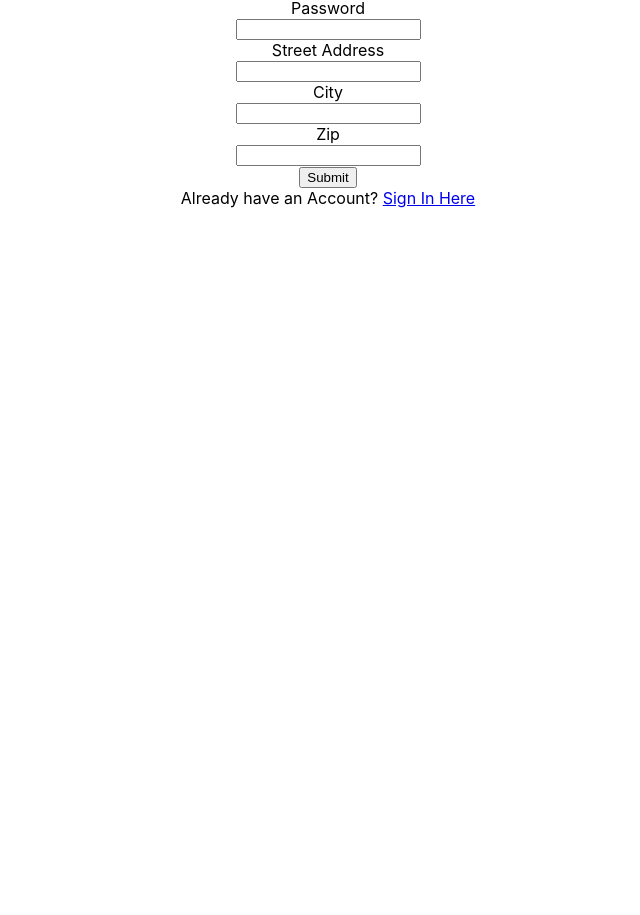
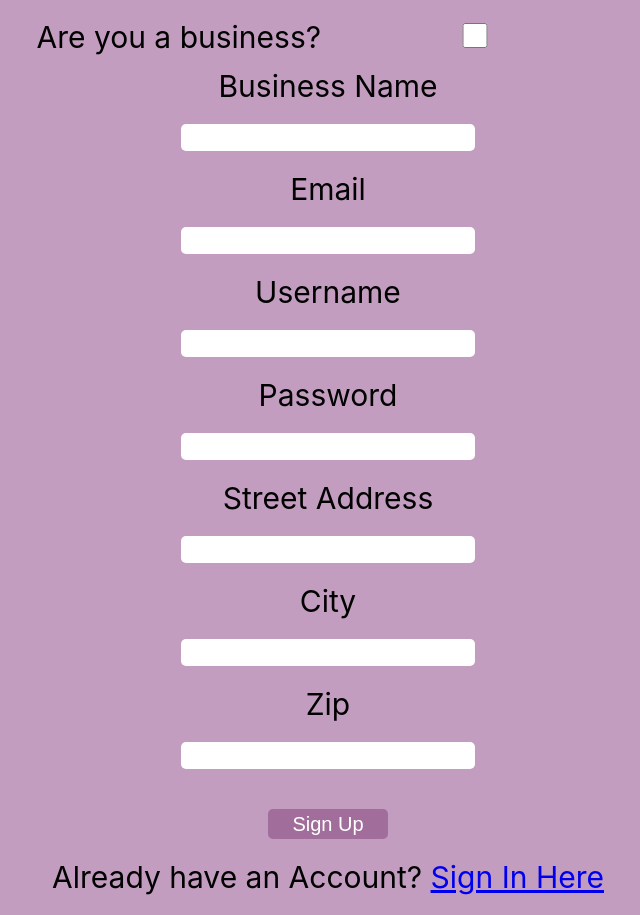
Before and after one commit to BuildWeek-Block-Club-Calendar/Front-End, a React (Create React App) app in the folder block-club-calendar/: page /api/users/register in a window 1280 px wide. Shown: the part 272-1187 px from the top of the page, without its empty margins (312-952 px from the left). Before the commit the page ends 800 px from the top, so only its background shows below. Built offline with nearby package versions, Linux system fonts and the light colour scheme; what cuid would draw is missing.

Commit message:
created basic styles

```diff
--- a/block-club-calendar/package.json
+++ b/block-club-calendar/package.json
@@ -19,6 +19,7 @@
     "redux": "^4.0.5",
     "redux-logger": "^3.0.6",
     "redux-thunk": "^2.3.0",
+    "styled-components": "^5.0.1",
     "yup": "^0.28.1"
   },
   "scripts": {
--- a/block-club-calendar/src/App.css
+++ b/block-club-calendar/src/App.css
@@ -36,3 +36,50 @@
     transform: rotate(360deg);
   }
 }
+
+html{
+  font-size:62.5%;
+  background:#C39DBF;
+}
+
+h1{
+  font-size:6rem;
+}
+
+label{
+  font-size:3rem;
+}
+
+span{
+  font-size:3rem;
+}
+
+button{
+  font-size:2rem;
+  height:30px;
+  width:120px;
+  background:rgb(161, 110, 156);
+  border:none;
+  border-radius:5px;
+  color:white;
+  margin:20px auto;
+
+}
+
+nav{
+  font-size:3rem;
+  }
+
+
+p{
+  font-size:3rem;
+}
+
+address{
+  font-size:3rem;
+}
+
+h3{
+  font-size:4rem;
+  text-decoration: underline;
+}
--- a/block-club-calendar/src/components/EventList.js
+++ b/block-club-calendar/src/components/EventList.js
@@ -3,6 +3,13 @@ import { connect } from 'react-redux';
 import { getEvents, deleteEvent, addToConfirmedList } from '../actions/index';
 import { Link } from 'react-router-dom';
 import { Button } from 'reactstrap';
+import styled from 'styled-components';
+
+const Container = styled.div`
+display:flex;
+flex-direction:column;
+align-items:center;
+`
 
 const EventList = (props) => {
   useEffect(() => {
@@ -22,7 +29,7 @@ const EventList = (props) => {
   };
 
   return (
-    <div>
+    <Container>
       <nav>
         <Link to="/">Login</Link>
         <Link to="/api/events">Upcoming Events</Link>
@@ -45,7 +52,7 @@ const EventList = (props) => {
           ))}
         </div>
       )}
-    </div>
+    </Container>
   )
 };
 
--- a/block-club-calendar/src/components/LoginForm.js
+++ b/block-club-calendar/src/components/LoginForm.js
@@ -2,6 +2,29 @@ import React from 'react'
 import { Link } from "react-router-dom";
 import { useForm } from "react-hook-form";
 import { axiosWithAuth } from '../utils/axiosWithAuth';
+import styled from 'styled-components';
+
+const Container = styled.div`
+display:flex;
+flex-direction:column;
+align-items:center;
+`
+
+
+const Form = styled.form`
+width:70%;
+font-size:3rem;
+margin:20px auto;
+`
+
+const Input = styled.input`
+height:25px;
+width:290px;
+border-radius:5px;
+border:none;
+margin:20px auto;
+`
+
 
 function LoginForm(props) {
   const { register, handleSubmit, errors } = useForm();
@@ -20,33 +43,39 @@ function LoginForm(props) {
   };
 
 
+
   return (
-        <form onSubmit={handleSubmit(onSubmit)}>
+    <Container>
+      <Form onSubmit={handleSubmit(onSubmit)}>
         <h1>Block Club Calendar</h1>
         <label htmlFor="email">Email</label>
         <br />
-            <input
+        <Input
           name="email"
           ref={register({ required: true })}
         />
-            {errors.username && <span>Username is required!</span>}
+        <br />
+        {errors.email && <span>Email is required!</span>}
         <br />
         <label htmlFor="password">Password</label>
         <br />
-            <input
+        <Input
           name="password"
           type="password"
           ref={register({ required: true })}
         />
+        <br />
         {errors.password && <span>Password is required!</span>}
         <br />
-            <input type="submit" />
+        <button>Sign In</button>
         <br />
         <span>New to Block Club Calendar? </span>
+        <br />
         <Link to="/api/users/register">Sign Up Here</Link>
         <br />
         <Link to="/events">Continue as guest</Link>
-        </form>
+      </Form>
+    </Container>
   )
 }
 
--- a/block-club-calendar/src/components/RegistrationForm.js
+++ b/block-club-calendar/src/components/RegistrationForm.js
@@ -2,6 +2,30 @@ import React from 'react';
 import { Link } from "react-router-dom";
 import { useForm } from "react-hook-form";
 import { axiosWithAuth } from '../utils/axiosWithAuth';
+import styled from 'styled-components';
+
+const Container = styled.div`
+display:flex;
+flex-direction:column;
+align-items:center;
+`
+
+
+const Form = styled.form`
+width:70%;
+font-size:3rem;
+margin:20px auto;
+`
+
+const Input = styled.input`
+height:25px;
+width:290px;
+border-radius:5px;
+border:none;
+margin:20px auto;
+`
+
+
 
 function RegistrationForm(props) {
     const { register, handleSubmit, errors } = useForm();
@@ -19,18 +43,19 @@ function RegistrationForm(props) {
     };
 
     return (
-        <form onSubmit={handleSubmit(onSubmit)}>
+        <Container>
+            <Form onSubmit={handleSubmit(onSubmit)}>
                 <h1>Sign Up</h1>
                 <label htmlFor="name">Name </label>
                 <br />
-            <input
+                <Input
                     name="name"
                     ref={register({ required: true })}
                 />
                 {errors.name && <span>Name is required!</span>}
                 <br />
                 <label htmlFor="isBusiness">Are you a business? </label>
-            <input
+                <Input
                     type="checkbox"
                     name="isBusiness"
                     ref={register}
@@ -38,14 +63,14 @@ function RegistrationForm(props) {
                 <br />
                 <label htmlFor="businessName">Business Name</label>
                 <br />
-            <input
+                <Input
                     name="businessName"
                     ref={register}
                 />
                 <br />
                 <label htmlFor="email">Email</label>
                 <br />
-            <input
+                <Input
                     name="email"
                     ref={register({ required: true })}
                 />
@@ -53,14 +78,14 @@ function RegistrationForm(props) {
                 <br />
                 <label htmlFor="username">Username</label>
                 <br />
-            <input
+                <Input
                     name="username"
                     ref={register}
                 />
                 <br />
                 <label htmlFor="password">Password</label>
                 <br />
-            <input
+                <Input
                     name="password"
                     ref={register({ required: true })}
                 />
@@ -68,14 +93,14 @@ function RegistrationForm(props) {
                 <br />
                 <label htmlFor="address">Street Address</label>
                 <br />
-            <input
+                <Input
                     name="address"
                     ref={register}
                 />
                 <br />
                 <label htmlFor="city">City</label>
                 <br />
-            <input
+                <Input
                     name="city"
                     ref={register({ required: true })}
                 />
@@ -83,17 +108,18 @@ function RegistrationForm(props) {
                 <br />
                 <label htmlFor="zip">Zip</label>
                 <br />
-            <input
+                <Input
                     name="zip"
                     ref={register({ required: true })}
                 />
                 {errors.zip && <span>Zip is required!</span>}
                 <br />
-            <input type="submit" />
+                <button>Sign Up</button>
                 <br />
                 <span>Already have an Account? </span>
                 <Link to="/">Sign In Here</Link>
-        </form>
+            </Form>
+        </Container>
     )
 }
 
```
Also changed, not shown: 1 other file (tests, documents, lock files or other folders). Lines whose indentation alone changed are shown as unchanged.
